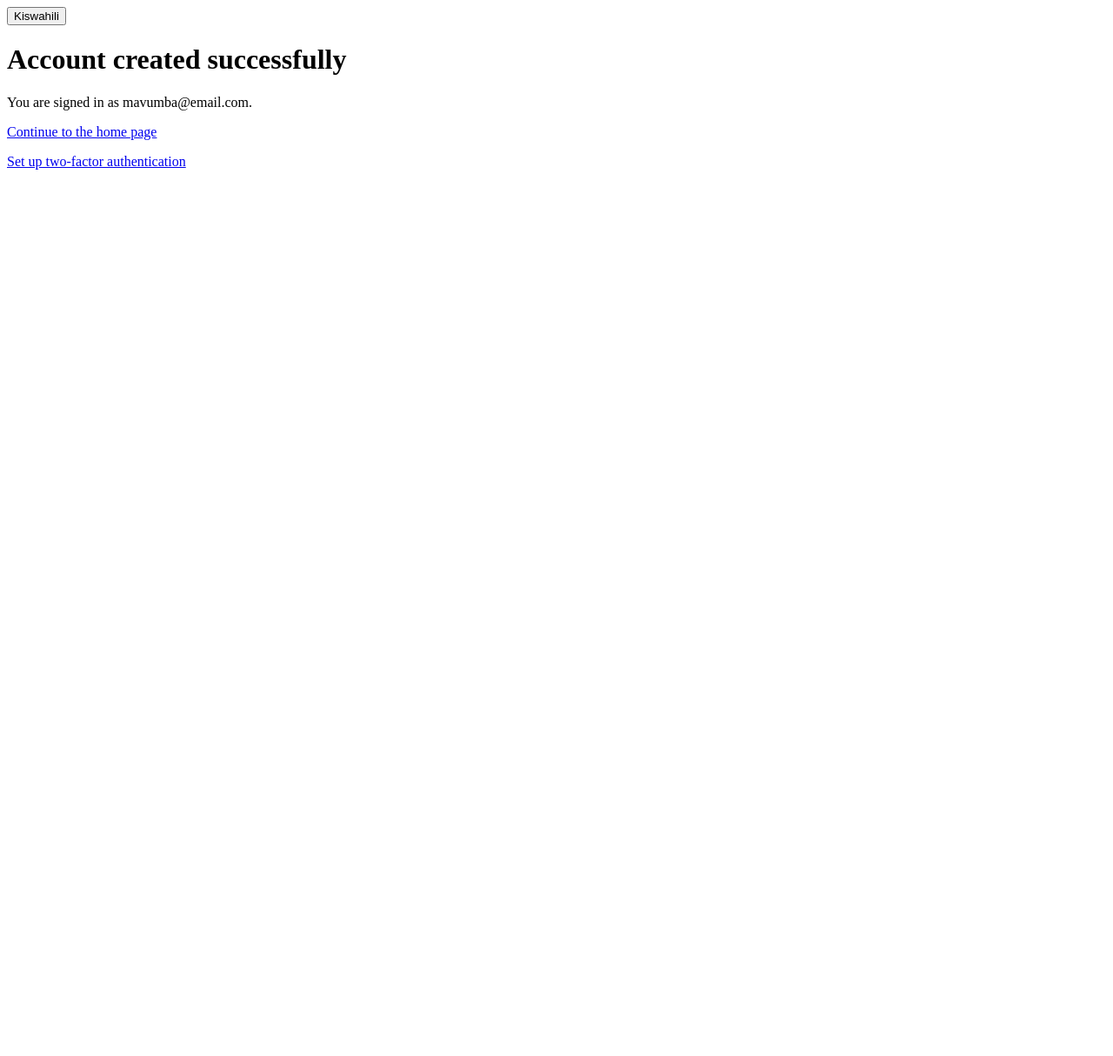
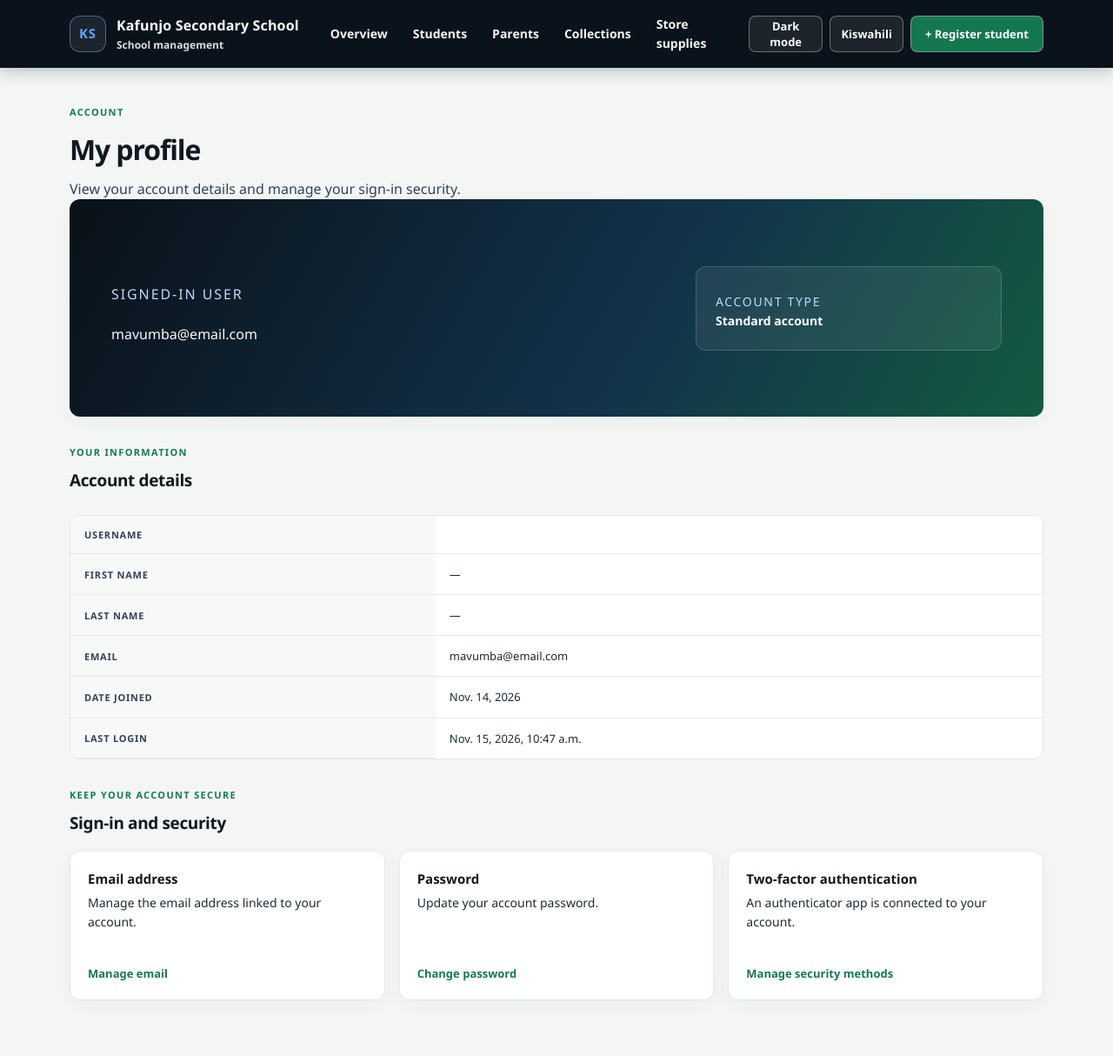
Before and after one commit to mavumbantiba/django-emails, a Django app: page /accounts/profile/ in a window 1280 px wide. Shown: the whole page at 87% size. Before the commit the page ends 195 px from the top, so only its background shows below. Run offline with Django 5.2, Linux system fonts and the light colour scheme; a user stored in the database is signed in; data comes from the database, SQL or seed files in the repository; parts of the project's set-up code (start-up, migrations or seed data) failed here and were passed over.

Commit message:
added user profile

```diff
--- a/ContributionSystem/views.py
+++ b/ContributionSystem/views.py
@@ -1,4 +1,5 @@
 from allauth.account.decorators import reauthentication_required
+from allauth.mfa.models import Authenticator
 from django.contrib.auth.decorators import login_required
 from django.db import transaction
 from django.db.models.deletion import ProtectedError
@@ -31,7 +32,20 @@ from .notifications import record_snapshot, send_record_notification
 
 @login_required
 def profile(request):
-    return render(request, 'accounts/profile.html')
+    return render(
+        request,
+        "accounts/profile.html",
+        {
+            "profile_user": request.user,
+            "display_name": (
+                request.user.get_full_name() or request.user.get_username()
+            ),
+            "has_totp": Authenticator.objects.filter(
+                user=request.user,
+                type=Authenticator.Type.TOTP,
+            ).exists(),
+        },
+    )
 
 
 def home(request):
--- a/templates/accounts/profile.html
+++ b/templates/accounts/profile.html
@@ -1,26 +1,89 @@
+{% extends "contributions/base.html" %}
 {% load i18n %}
-{% get_current_language as current_language %}
-<!doctype html>
-<html lang="{{ current_language }}">
-<head>
-    <meta charset="utf-8">
-    <meta name="viewport" content="width=device-width, initial-scale=1">
-    <title>{% trans "Your account" %}</title>
-</head>
-<body>
-    <main>
-        <form action="{% url 'set_language' %}" method="post">
-            {% csrf_token %}
-            <input type="hidden" name="next" value="{{ request.get_full_path }}">
-            <input type="hidden" name="language" value="{% if current_language == 'sw' %}en-us{% else %}sw{% endif %}">
-            <button type="submit" aria-label="{% trans 'Switch language' %}">
-                {% if current_language == 'sw' %}English{% else %}Kiswahili{% endif %}
-            </button>
-        </form>
-        <h1>{% trans "Account created successfully" %}</h1>
-        <p>{% trans "You are signed in as" %} {{ request.user.email|default:request.user.username }}.</p>
-        <p><a href="{% url 'home' %}">{% trans "Continue to the home page" %}</a></p>
-        <p><a href="{% url 'accounts:2fa' %}">{% trans "Set up two-factor authentication" %}</a></p>
-    </main>
-</body>
-</html>
+
+{% block title %}{% trans "My account" %}{% endblock %}
+
+{% block content %}
+    <p class="eyebrow">{% trans "Account" %}</p>
+    <h1 class="page-heading">{% trans "My profile" %}</h1>
+    <p class="page-description">{% trans "View your account details and manage your sign-in security." %}</p>
+
+    <section class="welcome-panel card" aria-labelledby="profile-summary-title">
+        <div class="welcome-copy">
+            <p class="eyebrow">{% trans "Signed-in user" %}</p>
+            <h2 id="profile-summary-title">{{ display_name }}</h2>
+            <p>
+                {% if profile_user.email %}
+                    {{ profile_user.email }}
+                {% else %}
+                    {% trans "No email address is set." %}
+                {% endif %}
+            </p>
+        </div>
+        <aside class="welcome-aside">
+            <p class="eyebrow">{% trans "Account type" %}</p>
+            <strong>
+                {% if profile_user.is_superuser %}
+                    {% trans "Administrator" %}
+                {% elif profile_user.is_staff %}
+                    {% trans "Staff account" %}
+                {% else %}
+                    {% trans "Standard account" %}
+                {% endif %}
+            </strong>
+        </aside>
+    </section>
+
+    <section aria-labelledby="account-details-title">
+        <div class="section-heading">
+            <div>
+                <p class="eyebrow">{% trans "Your information" %}</p>
+                <h2 id="account-details-title">{% trans "Account details" %}</h2>
+            </div>
+        </div>
+        <div class="table-wrap">
+            <table>
+                <tbody>
+                    <tr><th scope="row">{% trans "Username" %}</th><td>{{ profile_user.get_username }}</td></tr>
+                    <tr><th scope="row">{% trans "First name" %}</th><td>{{ profile_user.first_name|default:"—" }}</td></tr>
+                    <tr><th scope="row">{% trans "Last name" %}</th><td>{{ profile_user.last_name|default:"—" }}</td></tr>
+                    <tr><th scope="row">{% trans "Email" %}</th><td>{{ profile_user.email|default:"—" }}</td></tr>
+                    <tr><th scope="row">{% trans "Date joined" %}</th><td>{{ profile_user.date_joined|date:"DATE_FORMAT" }}</td></tr>
+                    <tr><th scope="row">{% trans "Last login" %}</th><td>{{ profile_user.last_login|date:"DATETIME_FORMAT"|default:"—" }}</td></tr>
+                </tbody>
+            </table>
+        </div>
+    </section>
+
+    <section aria-labelledby="security-title">
+        <div class="section-heading">
+            <div>
+                <p class="eyebrow">{% trans "Keep your account secure" %}</p>
+                <h2 id="security-title">{% trans "Sign-in and security" %}</h2>
+            </div>
+        </div>
+        <div class="quick-actions">
+            <article class="quick-card card">
+                <h3>{% trans "Email address" %}</h3>
+                <p>{% trans "Manage the email address linked to your account." %}</p>
+                <a href="{% url 'account_email' %}">{% trans "Manage email" %}</a>
+            </article>
+            <article class="quick-card card">
+                <h3>{% trans "Password" %}</h3>
+                <p>{% trans "Update your account password." %}</p>
+                <a href="{% url 'account_change_password' %}">{% trans "Change password" %}</a>
+            </article>
+            <article class="quick-card card">
+                <h3>{% trans "Two-factor authentication" %}</h3>
+                <p>
+                    {% if has_totp %}
+                        {% trans "An authenticator app is connected to your account." %}
+                    {% else %}
+                        {% trans "Connect an authenticator app to protect your account." %}
+                    {% endif %}
+                </p>
+                <a href="{% url 'mfa_index' %}">{% trans "Manage security methods" %}</a>
+            </article>
+        </div>
+    </section>
+{% endblock %}
```
Also changed, not shown: ContributionSystem/tests.py (+33 -0 lines), locale/sw/LC_MESSAGES/django.po.
